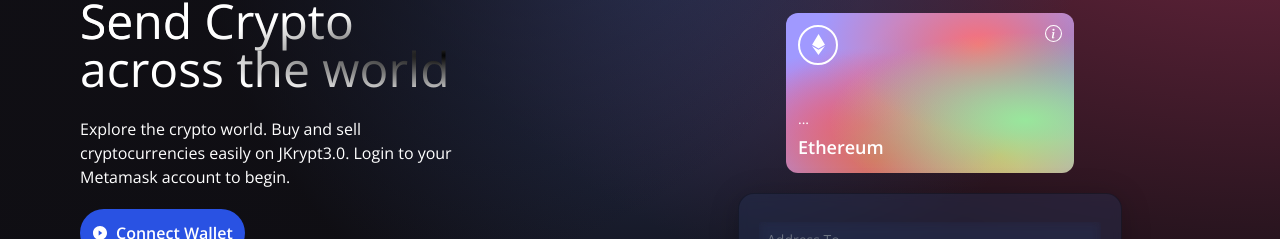
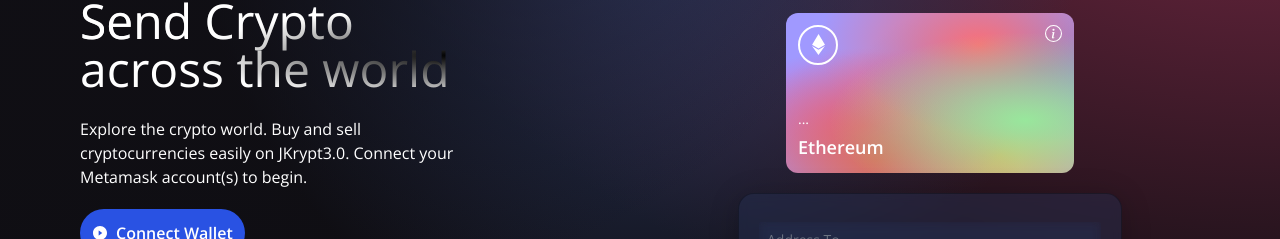
Before and after one commit to JGolden25/JCrypt3.0, a React (Vite) app in the folder client/: page / in a window 1280 px wide. Shown: the part 152-391 px from the top of the page. Built offline with nearby package versions, Linux system fonts and the light colour scheme.

Commit message:
adds updated logo

```diff
--- a/client/src/components/Welcome.jsx
+++ b/client/src/components/Welcome.jsx
@@ -42,7 +42,7 @@
           </h1>
           <p className="text-left mt-5 text-white font-light md:w-9/12 w-11/12 text-base">
             Explore the crypto world. Buy and sell cryptocurrencies easily on JKrypt3.0.
-            Login to your Metamask account to begin.
+            Connect your Metamask account(s) to begin.
           </p>
           {!currentAccount && (
             <button
```
Also changed, not shown: client/images/logo.png.
